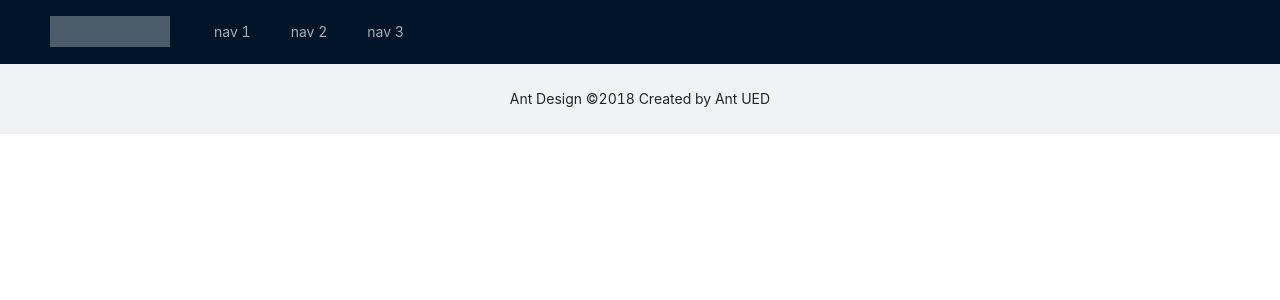
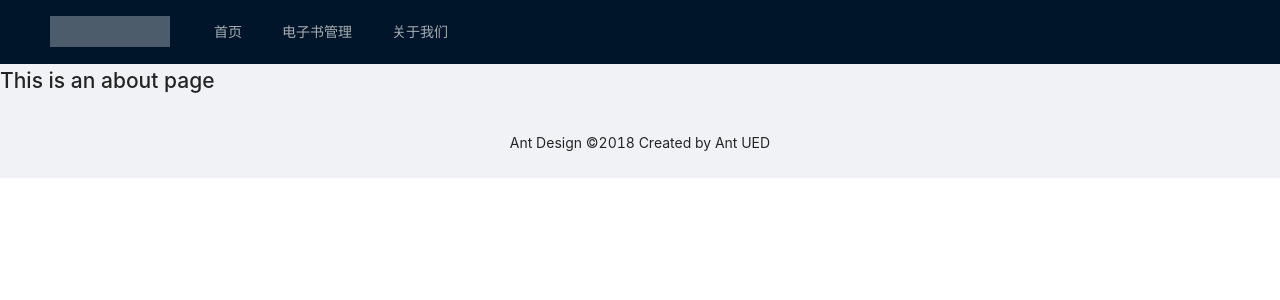
Before and after one commit to FUYOUNG/wiki, a Vue app in the folder web/: page /admin/ebook in a window 1280 px wide. Shown: the top 300 px of the page. Built offline with nearby package versions, Linux system fonts and the light colour scheme; no server answers.

Commit message:
6-1 增加电子书管理页面(页面路由菜单)

```diff
--- a/web/src/components/the-header.vue
+++ b/web/src/components/the-header.vue
@@ -6,9 +6,15 @@
         mode="horizontal"
         :style="{ lineHeight: '64px' }"
     >
-      <a-menu-item key="1">nav 1</a-menu-item>
-      <a-menu-item key="2">nav 2</a-menu-item>
-      <a-menu-item key="3">nav 3</a-menu-item>
+      <a-menu-item key="/">
+        <router-link to="/">首页</router-link>
+      </a-menu-item>
+      <a-menu-item key="/admin/ebook">
+        <router-link to="/admin/ebook">电子书管理</router-link>
+      </a-menu-item>
+      <a-menu-item key="/about">
+        <router-link to="/about">关于我们</router-link>
+      </a-menu-item>
     </a-menu>
   </a-layout-header>
 </template>
--- a/web/src/router/index.ts
+++ b/web/src/router/index.ts
@@ -1,5 +1,7 @@
 import { createRouter, createWebHistory, RouteRecordRaw } from 'vue-router'
 import Home from '../views/Home.vue'
+import AdminEbook from '../views/admin/admin-ebook.vue'
+import About from '../views/About.vue'
 
 const routes: Array<RouteRecordRaw> = [
   {
@@ -14,7 +16,11 @@
     // this generates a separate chunk (about.[hash].js) for this route
     // which is lazy-loaded when the route is visited.
     component: () => import(/* webpackChunkName: "about" */ '../views/About.vue')
-  }
+  },{
+    path: '/admin/ebook',
+    name: 'AdminEbook',
+    component: AdminEbook
+  },
 ]
 
 const router = createRouter({
--- /dev/null
+++ b/web/src/views/admin/admin-ebook.vue
@@ -0,0 +1,5 @@
+<template>
+  <div class="about">
+    <h1>This is an about page</h1>
+  </div>
+</template>
```
